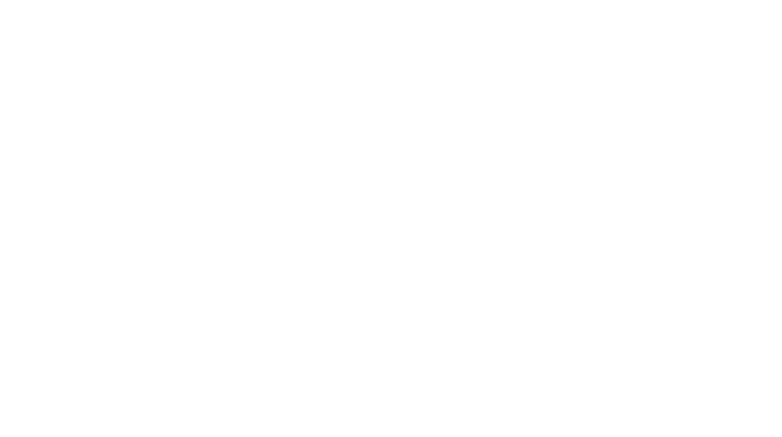
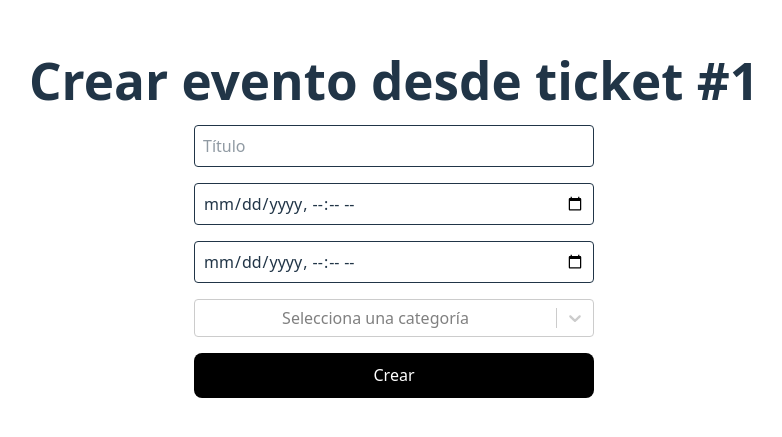
Before and after one commit to RoynerG/calendario-actividades, a React (Vite) app: page /crear-evento-ticket/1 in a window 1280 px wide. Before the commit this address had no page. Shown: the part 175-612 px from the top of the page, without its empty margins (246-1028 px from the left). Built offline with nearby package versions, Linux system fonts and the light colour scheme; no server answers.

Commit message:
ADD: name in text history ticket and component create event with ticket modal

```diff
--- a/package.json
+++ b/package.json
@@ -24,6 +24,7 @@
   },
   "devDependencies": {
     "@eslint/js": "^9.22.0",
+    "@tailwindcss/postcss": "^4.1.5",
     "@types/react": "^19.0.10",
     "@types/react-dom": "^19.0.4",
     "@vitejs/plugin-react": "^4.3.4",
@@ -33,6 +34,8 @@
     "eslint-plugin-react-refresh": "^0.4.19",
     "globals": "^16.0.0",
     "postcss": "^8.5.3",
+    "tailwindcss": "^4.1.5",
+    "tailwindcss-cli": "^0.1.2",
     "vite": "^6.3.1"
   }
 }
--- /dev/null
+++ b/src/components/CrearEventoTicket.jsx
@@ -0,0 +1,221 @@
+import { useEffect, useState } from "react";
+import Swal from "sweetalert2";
+import {
+  listarCategorias,
+  obtenerTicket,
+  crearEvento,
+} from "../services/eventService";
+import { useParams } from "react-router-dom";
+import Select from "react-select";
+
+export default function CrearEventoTicket() {
+  const { id_ticket } = useParams();
+  const [categorias, setCategorias] = useState([]);
+  const [formData, setFormData] = useState({
+    titulo: "",
+    descripcion: "",
+    fecha_inicio: "",
+    fecha_fin: "",
+    id_categoria: "",
+    id_empleado: "",
+    id_ticket: id_ticket,
+  });
+  const [loading, setLoading] = useState(true);
+
+  useEffect(() => {
+    listarCategorias().then((res) => {
+      if (res.success) setCategorias(res.data);
+    });
+
+    obtenerTicket(id_ticket)
+      .then((res) => {
+        console.log(res);
+        if (res.success) {
+          setFormData((prev) => ({
+            ...prev,
+            id_empleado: res.data.id_empleado,
+          }));
+        }
+      })
+      .finally(() => setLoading(false));
+  }, [id_ticket]);
+
+  useEffect(() => {
+    const categoriaSeleccionada = categorias.find(
+      (cat) => cat.id === formData.id_categoria
+    );
+
+    if (categoriaSeleccionada && formData.fecha_inicio && formData.fecha_fin) {
+      const fechaInicio = new Date(formData.fecha_inicio);
+      const fechaFin = new Date(formData.fecha_fin);
+
+      const opcionesFecha = {
+        day: "2-digit",
+        month: "2-digit",
+        year: "numeric",
+      };
+      const opcionesHora = { hour: "2-digit", minute: "2-digit" };
+
+      const fechaStr = fechaInicio.toLocaleDateString("es-CO", opcionesFecha);
+      const horaInicioStr = fechaInicio.toLocaleTimeString(
+        "es-CO",
+        opcionesHora
+      );
+      const horaFinStr = fechaFin.toLocaleTimeString("es-CO", opcionesHora);
+
+      const descripcionGenerada = `Por medio de la presente, le confirmo que he dispuesto de un espacio con el propósito de reunirnos, ya sea de forma presencial o por medios virtuales, a fin de atender cualquier inquietud o asunto pendiente.</br></br> En cumplimiento de <b>${categoriaSeleccionada.nombre}</b>, se ha programado una visita y/o reunión, la cual ha quedado agendada para el día <b>${fechaStr}</b>, de <b>${horaInicioStr}</b> a <b>${horaFinStr}</b> En caso de no ser posible contar con su atención en la fecha indicada, le agradecemos nos lo comunique por este mismo medio con al menos 3 horas de antelación.`;
+
+      setFormData((prev) => ({
+        ...prev,
+        descripcion: descripcionGenerada,
+      }));
+    }
+  }, [
+    formData.id_categoria,
+    formData.fecha_inicio,
+    formData.fecha_fin,
+    categorias,
+  ]);
+
+  const handleSubmit = async (e) => {
+    e.preventDefault();
+    document.activeElement?.blur();
+
+    try {
+      Swal.fire({
+        title: "Guardando...",
+        allowOutsideClick: false,
+        didOpen: () => {
+          Swal.showLoading();
+        },
+        customClass: { container: "z-[100000]" },
+      });
+
+      const res = await crearEvento(formData);
+      if (res.data.success) {
+        await Swal.fire({
+          title: "¡Éxito!",
+          text: "El evento fue agregado correctamente",
+          icon: "success",
+          customClass: { container: "z-[100000]" },
+        });
+        setFormData((prev) => ({
+          ...prev,
+          titulo: "",
+          descripcion: "",
+          fecha_inicio: "",
+          fecha_fin: "",
+          id_categoria: "",
+        }));
+        window.parent.location.reload();
+      } else {
+        await Swal.fire({
+          title: "Error",
+          text: "No se pudo agregar el evento",
+          icon: "error",
+          customClass: { container: "z-[100000]" },
+        });
+      }
+    } catch (error) {
+      console.error(error);
+      await Swal.fire({
+        title: "Error",
+        text: "Ocurrió un error al agregar el evento",
+        icon: "error",
+        customClass: { container: "z-[100000]" },
+      });
+    }
+  };
+
+  if (loading) {
+    return (
+      <div className="text-center text-xl py-10 text-gray-500">
+        Cargando formulario...
+      </div>
+    );
+  }
+
+  return (
+    <div className="p-4 space-y-4  mx-auto">
+      <h1 className="text-sm font-bold text-center">
+        Crear evento desde ticket #{id_ticket}
+      </h1>
+
+      <form onSubmit={handleSubmit} className="space-y-4 w-100 m-auto">
+        <input
+          type="text"
+          placeholder="Título"
+          value={formData.titulo}
+          onChange={(e) => setFormData({ ...formData, titulo: e.target.value })}
+          className="border p-2 rounded w-full"
+          required
+        />
+        <input
+          type="datetime-local"
+          value={formData.fecha_inicio}
+          onChange={(e) =>
+            setFormData({ ...formData, fecha_inicio: e.target.value })
+          }
+          className="border p-2 rounded w-full"
+          required
+        />
+        <input
+          type="datetime-local"
+          value={formData.fecha_fin}
+          onChange={(e) =>
+            setFormData({ ...formData, fecha_fin: e.target.value })
+          }
+          className="border p-2 rounded w-full"
+          required
+        />
+
+        <Select
+          options={categorias.map((cat) => ({
+            value: cat.id,
+            label: cat.nombre,
+          }))}
+          value={
+            formData.id_categoria
+              ? {
+                  value: formData.id_categoria,
+                  label: categorias.find(
+                    (cat) => cat.id === formData.id_categoria
+                  )?.nombre,
+                }
+              : null
+          }
+          onChange={(selectedOption) =>
+            setFormData({
+              ...formData,
+              id_categoria: selectedOption ? selectedOption.value : "",
+            })
+          }
+          className="w-full"
+          classNamePrefix="react-select"
+          placeholder="Selecciona una categoría"
+          isClearable
+        />
+
+        <input
+          type="hidden"
+          value={formData.descripcion}
+          onChange={(e) =>
+            setFormData({ ...formData, descripcion: e.target.value })
+          }
+          className="border p-2 rounded w-full"
+          required
+        />
+
+        <div className="flex justify-end space-x-2">
+          <button
+            type="submit"
+            className="text-white px-4 py-2 rounded w-full"
+            style={{ backgroundColor: "black" }}
+          >
+            Crear
+          </button>
+        </div>
+      </form>
+    </div>
+  );
+}
--- a/src/routes/index.jsx
+++ b/src/routes/index.jsx
@@ -4,6 +4,7 @@ import VistaFuncionario from "../views/VistaFuncionario";
 import VistaCategoria from "../views/VistaCategoria";
 import VistaAdministrativo from "../views/VistaAdministrativo";
 import VistaComercial from "../views/VistaComercial";
+import CrearEventoTicket from "../components/CrearEventoTicket";
 
 export default function AppRoutes() {
   return (
@@ -23,6 +24,10 @@ export default function AppRoutes() {
           path="/calendario-comercial/:categorias"
           element={<VistaComercial />}
         />
+        <Route
+          path="/crear-evento-ticket/:id_ticket"
+          element={<CrearEventoTicket />}
+        />
       </Routes>
     </BrowserRouter>
   );
--- a/src/views/VistaFuncionario.jsx
+++ b/src/views/VistaFuncionario.jsx
@@ -33,6 +33,7 @@ export default function VistaFuncionario() {
     id_empleado: id_funcionario,
     id_ticket: "",
   });
+  const [relacionadoConTicket, setRelacionadoConTicket] = useState(null);
   const [loading, setLoading] = useState(true);
   const [showForm, setShowForm] = useState(false);
 
@@ -86,7 +87,12 @@ export default function VistaFuncionario() {
       (cat) => cat.id === formData.id_categoria
     );
 
-    if (categoriaSeleccionada && formData.fecha_inicio && formData.fecha_fin) {
+    if (
+      categoriaSeleccionada &&
+      formData.fecha_inicio &&
+      formData.fecha_fin &&
+      formData.id_ticket
+    ) {
       const fechaInicio = new Date(formData.fecha_inicio);
       const fechaFin = new Date(formData.fecha_fin);
 
@@ -95,11 +101,7 @@ export default function VistaFuncionario() {
         month: "2-digit",
         year: "numeric",
       };
-
-      const opcionesHora = {
-        hour: "2-digit",
-        minute: "2-digit",
-      };
+      const opcionesHora = { hour: "2-digit", minute: "2-digit" };
 
       const fechaStr = fechaInicio.toLocaleDateString("es-CO", opcionesFecha);
       const horaInicioStr = fechaInicio.toLocaleTimeString(
@@ -108,7 +110,7 @@ export default function VistaFuncionario() {
       );
       const horaFinStr = fechaFin.toLocaleTimeString("es-CO", opcionesHora);
 
-      const descripcionGenerada = `Por medio de la presente, le confirmo que he dispuesto de un espacio con el propósito de reunirnos, ya sea de forma presencial o por medios virtuales, a fin de atender cualquier inquietud o asunto pendiente.</br></br> En cumplimiento del requerimiento, se ha programado una visita y/o reunión, la cual ha quedado agendada para el día <b>${fechaStr}</b>, de <b>${horaInicioStr}</b> a <b>${horaFinStr}</b> En caso de no ser posible contar con su atención en la fecha indicada, le agradecemos nos lo comunique por este mismo medio con al menos 3 horas de antelación.`;
+      const descripcionGenerada = `Por medio de la presente, le confirmo que he dispuesto de un espacio con el propósito de reunirnos, ya sea de forma presencial o por medios virtuales, a fin de atender cualquier inquietud o asunto pendiente.</br></br> En cumplimiento de <b>${categoriaSeleccionada.nombre}</b>, se ha programado una visita y/o reunión, la cual ha quedado agendada para el día <b>${fechaStr}</b>, de <b>${horaInicioStr}</b> a <b>${horaFinStr}</b> En caso de no ser posible contar con su atención en la fecha indicada, le agradecemos nos lo comunique por este mismo medio con al menos 3 horas de antelación.`;
 
       setFormData((prev) => ({
         ...prev,
@@ -119,6 +121,7 @@ export default function VistaFuncionario() {
     formData.id_categoria,
     formData.fecha_inicio,
     formData.fecha_fin,
+    formData.id_ticket,
     categorias,
   ]);
 
@@ -159,6 +162,7 @@ export default function VistaFuncionario() {
           id_empleado: id_funcionario,
           id_ticket: "",
         });
+        setRelacionadoConTicket(null);
         setFiltros({ ...filtros });
       } else {
         await Swal.fire({
@@ -198,6 +202,7 @@ export default function VistaFuncionario() {
         {showForm ? "Cerrar formulario" : "+ Crear Evento"}
       </button>
 
+      {/* FILTROS */}
       <div className="flex flex-col sm:flex-row sm:flex-wrap gap-4">
         <input
           type="date"
@@ -207,7 +212,6 @@ export default function VistaFuncionario() {
           }
           className="border p-2 rounded"
         />
-
         <input
           type="date"
           value={filtros.fecha_fin}
@@ -232,12 +236,11 @@ export default function VistaFuncionario() {
         </select>
         <button
           onClick={() =>
-            setFiltros((f) => ({
-              ...f,
+            setFiltros({
               id_categoria: "",
               fecha_inicio: "",
               fecha_fin: "",
-            }))
+            })
           }
           className="bg-gray-200 hover:bg-gray-300 text-gray-800 p-2 rounded"
         >
@@ -245,6 +248,7 @@ export default function VistaFuncionario() {
         </button>
       </div>
 
+      {/* CALENDARIO */}
       {loading ? (
         <div className="text-center text-xl py-10 text-gray-500">
           Cargando calendario...
@@ -270,6 +274,7 @@ export default function VistaFuncionario() {
                   <li>
                     <strong>Categoría:</strong> {event?.categoria}
                   </li>
+                  {event?.id_ticket > 0 ? (
                     <li>
                       <strong>Ticket: </strong>
                       <a
@@ -280,6 +285,7 @@ export default function VistaFuncionario() {
                         Ver ticket
                       </a>
                     </li>
+                  ) : null}
                 </ul>
               </div>
             )}
@@ -290,6 +296,7 @@ export default function VistaFuncionario() {
         </div>
       )}
 
+      {/* FORMULARIO */}
       {showForm && (
         <div className="fixed inset-0 z-[9999] flex items-center justify-center p-4">
           <div
@@ -302,6 +309,7 @@ export default function VistaFuncionario() {
               <h2 className="text-lg font-semibold text-gray-700">
                 Crear nuevo evento
               </h2>
+
               <input
                 type="text"
                 placeholder="Título"
@@ -311,13 +319,6 @@ export default function VistaFuncionario() {
                 }
                 className="border p-2 rounded w-full"
                 required
-              />
-              <input
-                type="hidden"
-                value={formData.descripcion}
-                onChange={(e) =>
-                  setFormData({ ...formData, descripcion: e.target.value })
-                }
               />
               <input
                 type="datetime-local"
@@ -337,6 +338,71 @@ export default function VistaFuncionario() {
                 className="border p-2 rounded w-full"
                 required
               />
+
+              <Select
+                options={categorias.map((cat) => ({
+                  value: cat.id,
+                  label: cat.nombre,
+                }))}
+                value={
+                  formData.id_categoria
+                    ? {
+                        value: formData.id_categoria,
+                        label: categorias.find(
+                          (cat) => cat.id === formData.id_categoria
+                        )?.nombre,
+                      }
+                    : null
+                }
+                onChange={(selectedOption) =>
+                  setFormData({
+                    ...formData,
+                    id_categoria: selectedOption ? selectedOption.value : "",
+                  })
+                }
+                className="w-full"
+                classNamePrefix="react-select"
+                placeholder="Selecciona una categoría"
+                isClearable
+              />
+
+              {/* NUEVA PREGUNTA SOBRE RELACIÓN CON TICKET */}
+              {tickets.length > 0 && (
+                <Select
+                  options={[
+                    {
+                      value: "si",
+                      label: "Sí, está relacionado con un ticket",
+                    },
+                    {
+                      value: "no",
+                      label: "No, no está relacionado con un ticket",
+                    },
+                  ]}
+                  value={
+                    relacionadoConTicket === null
+                      ? null
+                      : relacionadoConTicket
+                      ? {
+                          value: "si",
+                          label: "Sí, está relacionado con un ticket",
+                        }
+                      : {
+                          value: "no",
+                          label: "No, no está relacionado con un ticket",
+                        }
+                  }
+                  onChange={(selectedOption) =>
+                    setRelacionadoConTicket(selectedOption?.value === "si")
+                  }
+                  className="w-full"
+                  classNamePrefix="react-select"
+                  placeholder="¿El evento está relacionado con un ticket?"
+                  isClearable
+                />
+              )}
+
+              {relacionadoConTicket && (
                 <Select
                   options={tickets.map((tic) => ({
                     value: tic._ID,
@@ -344,18 +410,13 @@ export default function VistaFuncionario() {
                   }))}
                   value={
                     formData.id_ticket
-                    ? tickets
-                        .map((tic) => ({
-                          value: tic._ID,
-                          label: tic._ID,
-                        }))
-                        .find((option) => option.value === formData.id_ticket)
+                      ? { value: formData.id_ticket, label: formData.id_ticket }
                       : null
                   }
                   onChange={(selectedOption) =>
                     setFormData({
                       ...formData,
-                    id_ticket: selectedOption.value,
+                      id_ticket: selectedOption ? selectedOption.value : "",
                     })
                   }
                   className="w-full"
@@ -363,34 +424,19 @@ export default function VistaFuncionario() {
                   placeholder="Selecciona un ticket"
                   isClearable
                 />
-              <Select
-                options={categorias.map((cat) => ({
-                  value: cat.id,
-                  label: cat.nombre,
-                }))}
-                value={
-                  formData.id_categoria
-                    ? categorias
-                        .map((cat) => ({
-                          value: cat.id,
-                          label: cat.nombre,
-                        }))
-                        .find(
-                          (option) => option.value === formData.id_categoria
-                        )
-                    : null
+              )}
+
+              {(!relacionadoConTicket || tickets.length === 0) && (
+                <textarea
+                  placeholder="Descripción"
+                  value={formData.descripcion}
+                  onChange={(e) =>
+                    setFormData({ ...formData, descripcion: e.target.value })
                   }
-                onChange={(selectedOption) =>
-                  setFormData({
-                    ...formData,
-                    id_categoria: selectedOption.value,
-                  })
-                }
-                className="w-full"
-                classNamePrefix="react-select"
-                placeholder="Selecciona una categoría"
-                isClearable
+                  className="border p-2 rounded w-full"
+                  required
                 />
+              )}
 
               <div className="flex justify-end space-x-2">
                 <button
```
Also changed, not shown: src/services/eventService.js (+7 -0 lines), 1 other file (tests, documents, lock files or other folders). Lines whose indentation alone changed are shown as unchanged.
